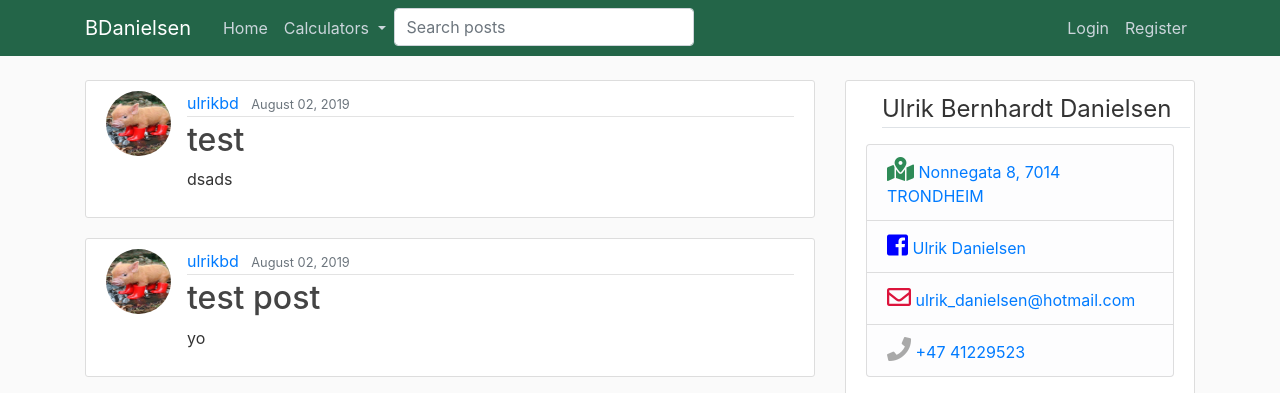
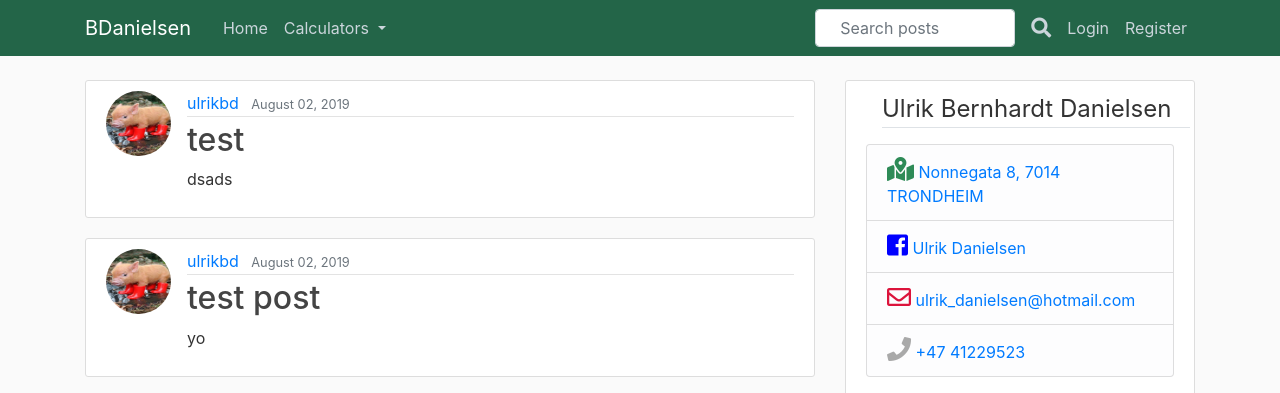
Before and after one commit to ulrikbd/BDanielsen, a Django app: page / in a window 1280 px wide. Shown: the top 393 px of the page. Run offline with Django 3.2, Linux system fonts and the light colour scheme; data comes from the database, SQL or seed files in the repository; both versions use the stored data as it was after the commit; some libraries are stand-ins or nearby versions.

Commit message:
search bar

```diff
--- a/blog/templates/blog/base.html
+++ b/blog/templates/blog/base.html
@@ -30,7 +30,7 @@
           <span class="navbar-toggler-icon"></span>
           </button>
           <div class="collapse navbar-collapse" id="navbarToggle">
-            <div class="navbar-nav mr-auto">
+            <div class="navbar-nav mr-auto" style="max-width: 1400px">
                 <a class="nav-item nav-link" href="{% url 'blog-home' %}">Home</a>
 {#                <a class="nav-item nav-link" href="{% url 'blog-about' %}">About</a>#}
                 <li class="nav-item dropdown">
@@ -47,20 +47,25 @@
                         </ul>
                     </div>
                 </li>
-                <div class="search-bar" style="max-width: 500px;width: 100%">
-                    <form id='searchform' class="form-inline" action="{% url 'search' %}" method="get">
-                    <input class="form-control mr-sm-2" type="text" name="q" placeholder="Search posts" aria-label="Search" style="width: 300px">
-{#                    <button class="btn" type="button" onclick="searchform.submit()">Search</button>#}
-                </form>
-                </div>
             </div>
             <!-- Navbar Right Side -->
             <div class="navbar-nav">
                 {% if user.is_authenticated %}
+                    <form id='searchform' class="form-inline" action="{% url 'search' %}" method="get">
+                        <input class="form-control pl-4 mr-sm-2" type="text" name="q" placeholder="Search posts" aria-label="Search"
+                               style="width: 300px; outline: none; box-shadow: none; border: none">
+{#                    <button class="btn" type="button" onclick="searchform.submit()">Search</button>#}
+                        <i class="fas fa-search mx-2" style="color: #cbd5db; font-size: 20px"></i>
+                    </form>
                   <a class="nav-item nav-link" href="{% url 'post-create' %}">New Post</a>
                   <a class="nav-item nav-link" href="{% url 'profile' %}">Profile</a>
                   <a class="nav-item nav-link" href="{% url 'logout' %}">Logout</a>
                 {% else %}
+                    <form id='searchform' class="form-inline" action="{% url 'search' %}" method="get">
+                    <input class="form-control pl-4 mr-sm-2" type="text" name="q" placeholder="Search posts" aria-label="Search" style="width: 200px">
+{#                    <button class="btn" type="button" onclick="searchform.submit()">Search</button>#}
+                    <i class="fas fa-search mx-2" style="color: #cbd5db; font-size: 20px"></i>
+                    </form>
                   <a class="nav-item nav-link" href="{% url 'login' %}">Login</a>
                   <a class="nav-item nav-link" href="{% url 'register' %}">Register</a>
                 {% endif %}
--- a/blog/templates/blog/home.html
+++ b/blog/templates/blog/home.html
@@ -32,6 +32,5 @@
             <a class="btn btn-outline-info mb-4" href="?page={{ page_obj.next_page_number }}">Next</a>
             <a class="btn btn-outline-info mb-4" href="?page={{ page_obj.paginator.num_pages }}">Last</a>
         {% endif %}
-
     {% endif %}
 {% endblock content %}
```
Also changed, not shown: db.sqlite3.
